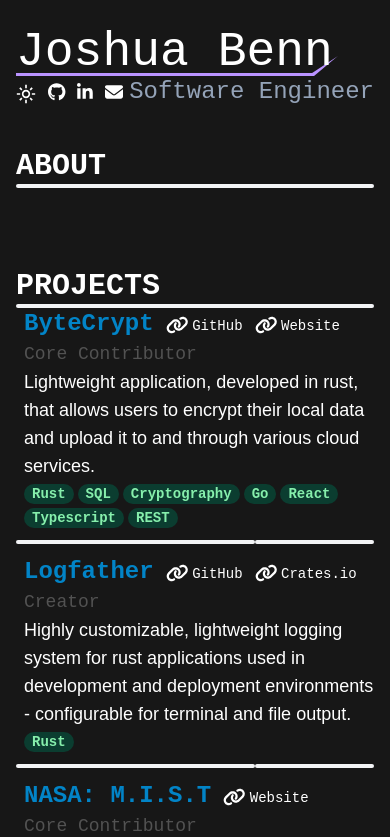
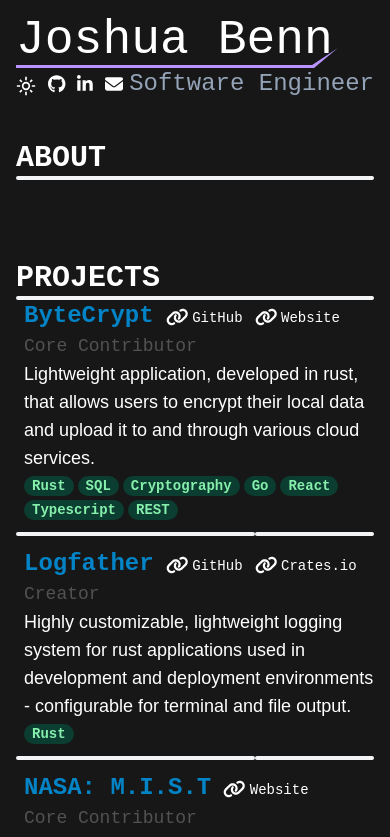
Before and after one commit to SublimeIbanez/Portfolio, a React (Vite) app in the folder portfolio/: page / in a window 390 px wide. Shown: the top 837 px of the page. Built offline with nearby package versions, Linux system fonts and the light colour scheme.

Commit message:
reworked the line, trying to fix weird behavior onn phone

```diff
--- a/portfolio/src/components/Header.tsx
+++ b/portfolio/src/components/Header.tsx
@@ -24,10 +24,10 @@ export default function Header() {
 
     return (
         <>
-            <img src={Underline} className="-mb-12 mt-10 z-10 min-w-80" />
             <div className="flex">
                 <a className="text-5xl min-w-full" href="#">
                     Joshua Benn
+                    <img src={Underline} className="-mt-4 z-10" />
                 </a>
             </div>
             <div className="flex sm:flex-col justify-between">
```
